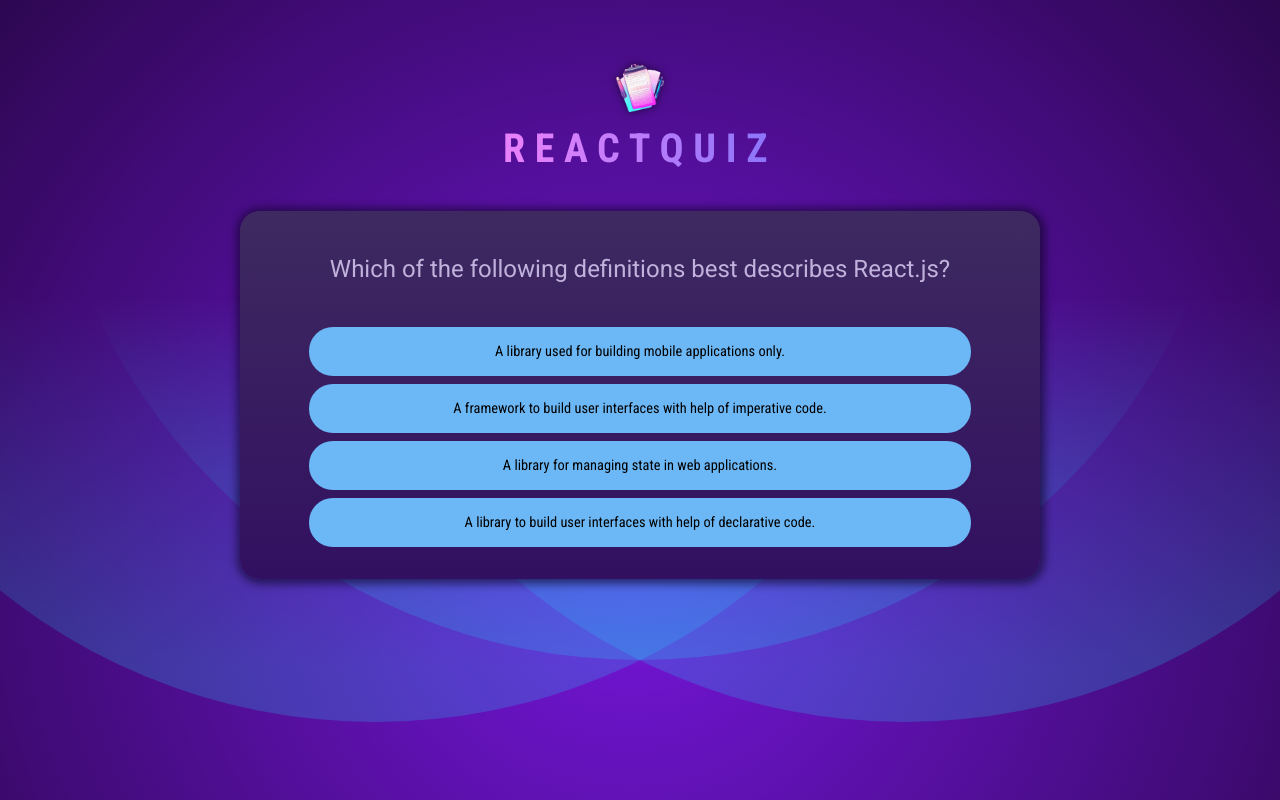
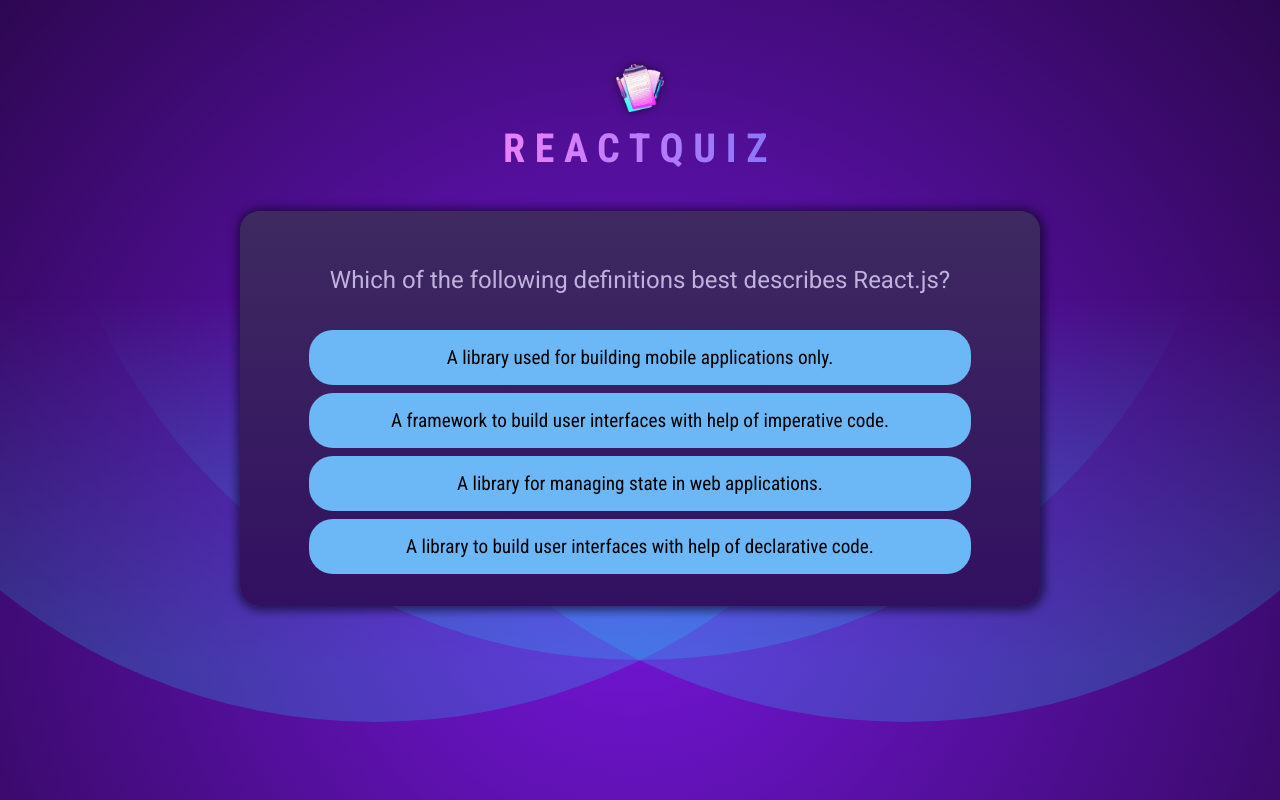
Before and after one commit to halynabondar/ReactQuiz, a React (Vite) app: page / in a window 1280 px wide. Built offline with nearby package versions, Linux system fonts and the light colour scheme.

Commit message:
Update css styles

```diff
--- a/src/index.css
+++ b/src/index.css
@@ -131,7 +131,7 @@ header h1 {
   font-family: 'Roboto', sans-serif;
   font-size: 1.5rem;
   font-weight: normal;
-  margin: 0.5rem 0 2.5rem 0;
+  margin: 1.2rem 0 2rem 0;
   color: #c1b2dd;
 }
 
@@ -154,7 +154,7 @@ header h1 {
   display: inline-block;
   width: 100%;
   font-family: 'Roboto Condensed', sans-serif;
-  font-size: 0.9rem;
+  font-size: 1.2rem;
   padding: 1rem 2rem;
   border: none;
   border-radius: 24px;
```
